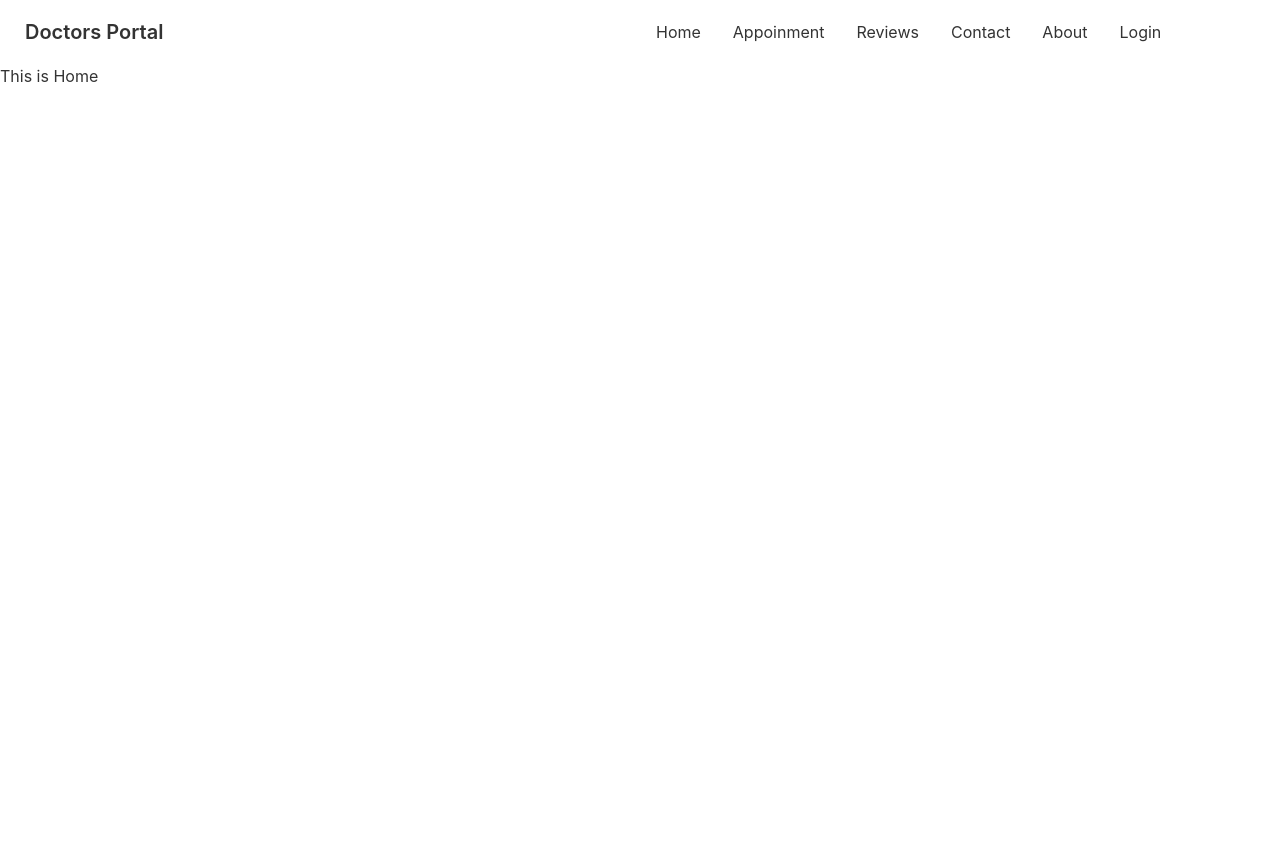
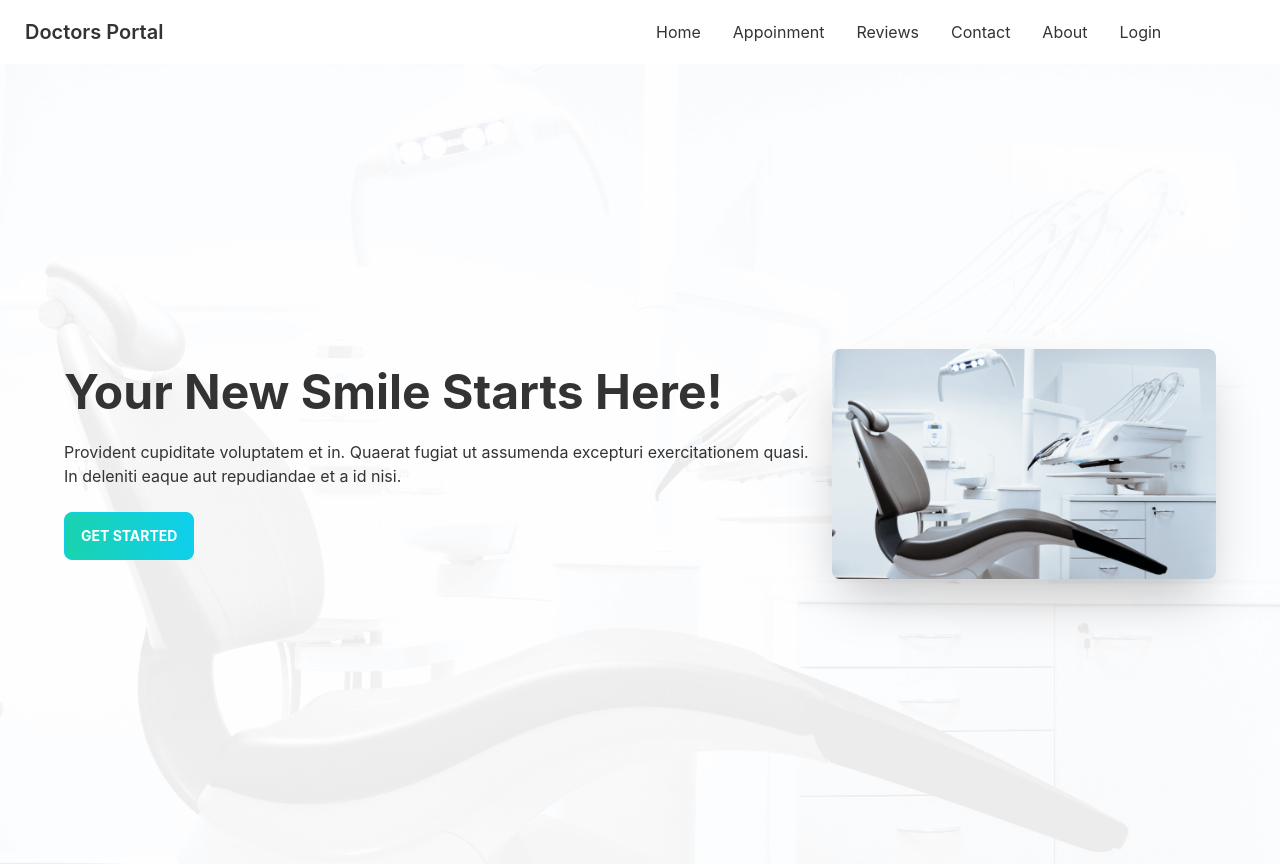
Before and after one commit to Rasel105/doctors-portal-client, a React (Create React App) app: page / in a window 1280 px wide. Before the commit the page ends 800 px from the top, so only its background shows below. Built offline with nearby package versions, Linux system fonts and the light colour scheme.

Commit message:
backgroud image set in hero section

```diff
--- /dev/null
+++ b/src/Pages/Home/Banner.js
@@ -0,0 +1,20 @@
+import React from 'react';
+import chair from '../../assets/images/chair.png'
+import bg from '../../assets/images/bg.png'
+
+const Banner = () => {
+    return (
+        <div style={{backgroundImage: `url('${bg}')`}} className="hero min-h-screen px-12">
+            <div className="hero-content flex-col lg:flex-row-reverse">
+                <img src={chair} className="max-w-sm rounded-lg shadow-2xl" />
+                <div>
+                    <h1 className="text-5xl font-bold">Your New Smile Starts Here!</h1>
+                    <p className="py-6">Provident cupiditate voluptatem et in. Quaerat fugiat ut assumenda excepturi exercitationem quasi. In deleniti eaque aut repudiandae et a id nisi.</p>
+                    <button className="btn btn-primary uppercase font-bold text-white bg-gradient-to-r from-secondary to-primary">Get Started</button>
+                </div>
+            </div>
+        </div>
+    );
+};
+
+export default Banner;
--- a/src/Pages/Home/Home.js
+++ b/src/Pages/Home/Home.js
@@ -1,9 +1,10 @@
 import React from 'react';
+import Banner from './Banner';
 
 const Home = () => {
     return (
         <div>
-            <h1>This is Home</h1>
+            <Banner />
         </div>
     );
 };
--- a/tailwind.config.js
+++ b/tailwind.config.js
@@ -1,7 +1,9 @@
 module.exports = {
   content: ["./src/**/*.{html,js}"],
   theme: {
-    extend: {},
+    extend: {
+
+    }
   },
   daisyui: {
     themes: [
```
Also changed, not shown: public/bg.png (added).
